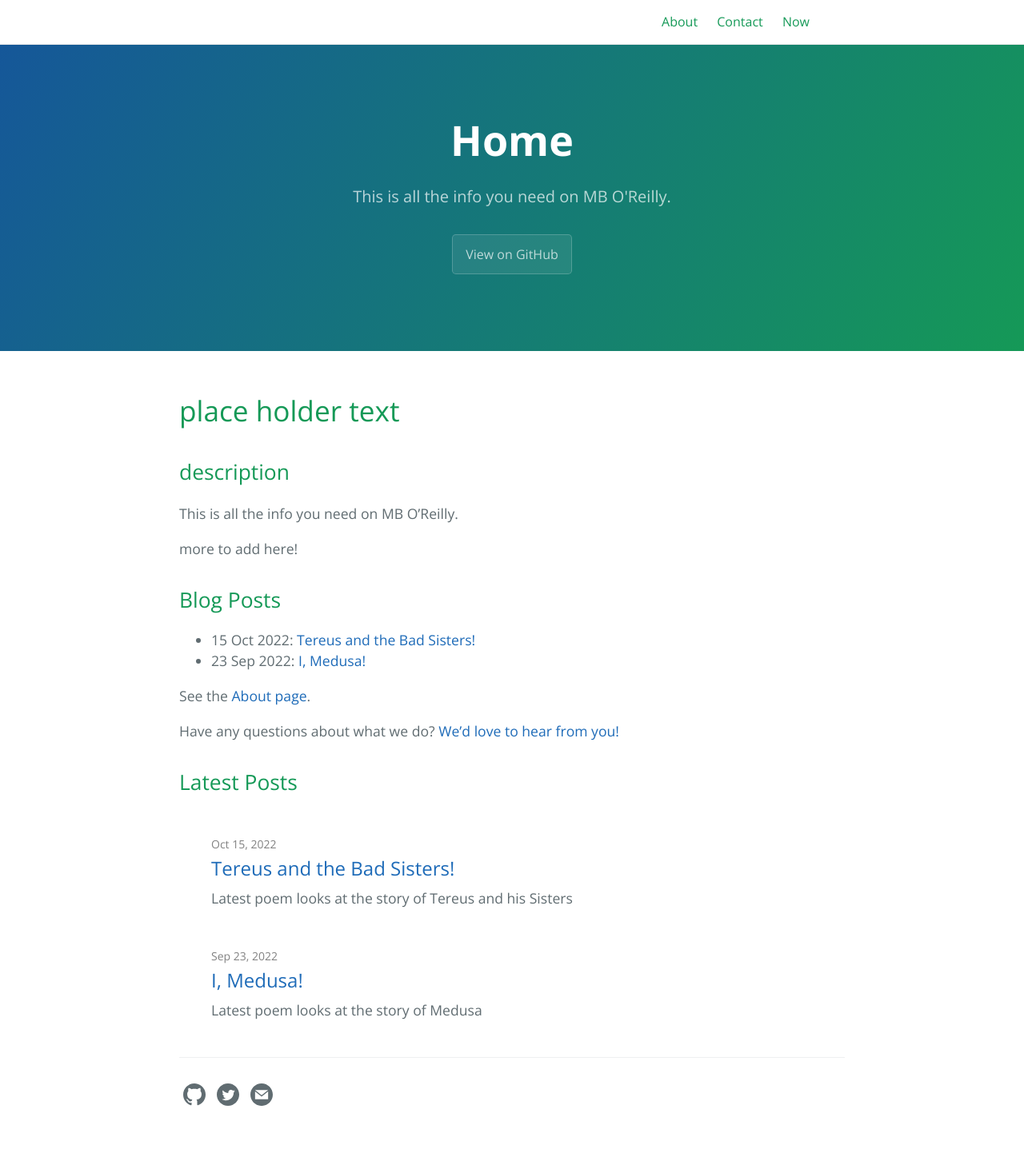
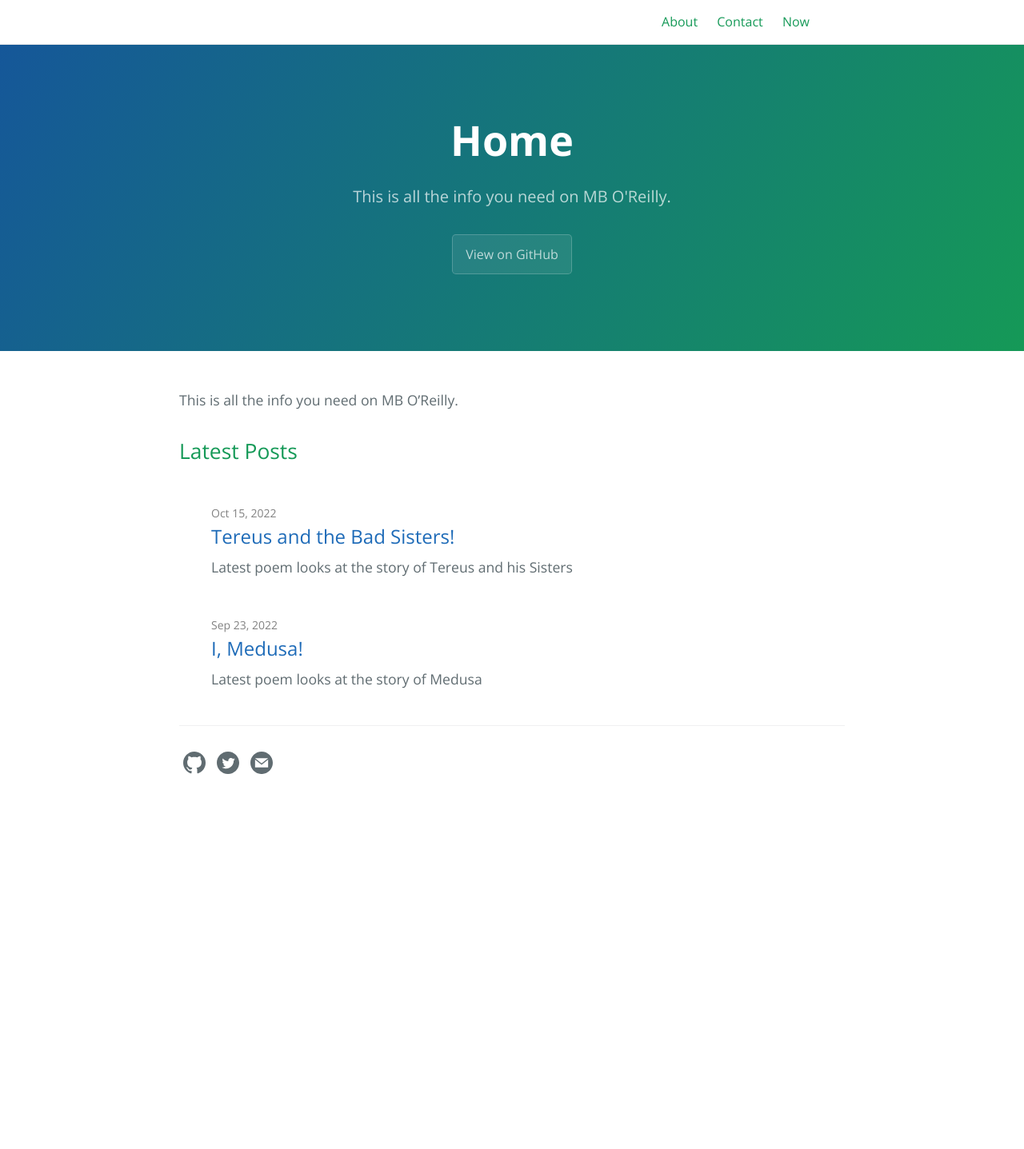
Before and after one commit to conoreilly/mbwebsite, a Jekyll site: the page built from index.md, in a window 1280 px wide. Shown: the whole page at 80% size. Built offline with Jekyll 4.4.1, drawn with Linux system fonts in a browser that asks for light colours; after the commit the page ends 1022 px from its top, so only the background shows below that.

Commit message:
Tidy home page

```diff
--- a/index.md
+++ b/index.md
@@ -3,15 +3,5 @@ layout: home
 title: Home
 ---
 
-# place holder text
 
-## description
 {{ site.description}}
-
-more to add here!
-
-{% include post_list.html %}
-
-See the [About page](about).
-
-Have any questions about what we do? [We'd love to hear from you!](mailto:{{ site.email }})
```
